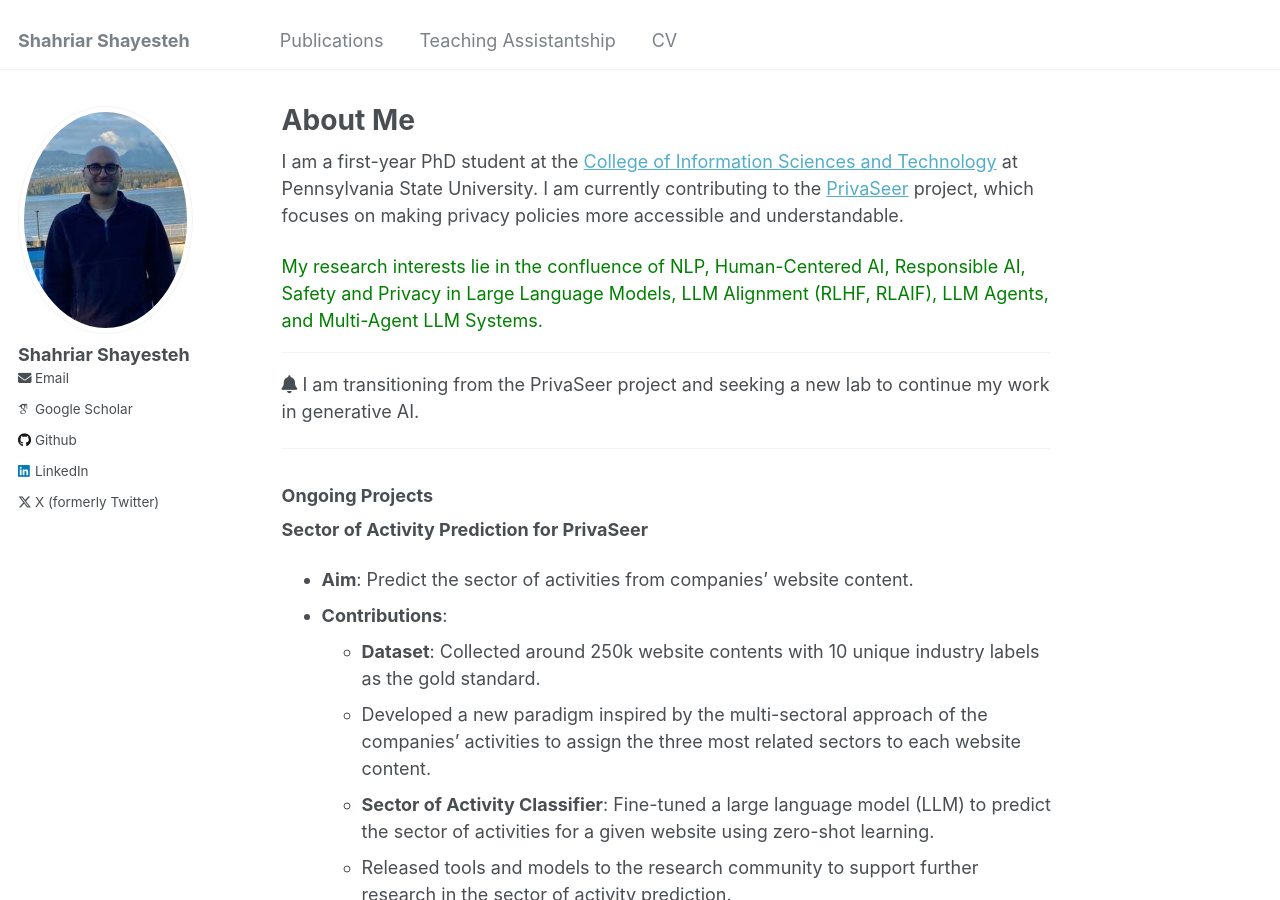
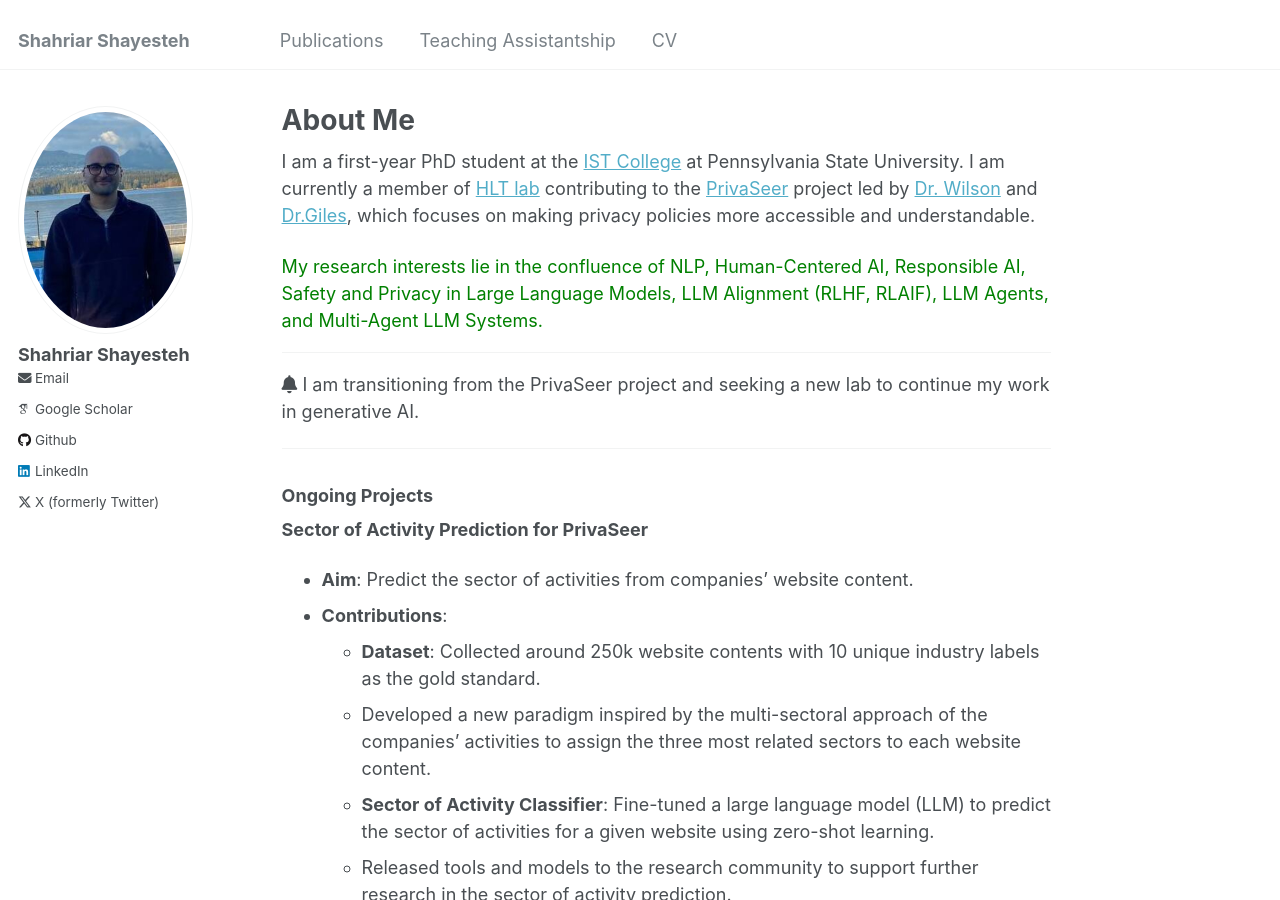
Before and after one commit to shahriarshayesteh/shahriarshayesteh.github.io, a Jekyll site: the page built from _pages/about.md, in a window 1280 px wide and 900 px high. Built offline with Jekyll 4.4.1, drawn with Linux system fonts in a browser that asks for light colours; some web fonts are replaced.

Commit message:
Update about.md

```diff
--- a/_pages/about.md
+++ b/_pages/about.md
@@ -8,7 +8,7 @@
   - /about.html
 ---
 
-I am a first-year PhD student at the [College of Information Sciences and Technology](https://ist.psu.edu/) at Pennsylvania State University. I am currently contributing to the [PrivaSeer](https://privaseer.ist.psu.edu) project, which focuses on making privacy policies more accessible and understandable.
+I am a first-year PhD student at the [IST College](https://ist.psu.edu/) at Pennsylvania State University. I am currently a member of [HLT lab](https://shomir.net/research.html) contributing to the [PrivaSeer](https://privaseer.ist.psu.edu) project led by [Dr. Wilson](https://shomir.net/index.html) and [Dr.Giles](https://clgiles.ist.psu.edu/), which focuses on making privacy policies more accessible and understandable.
 
 <font color="green">My research interests lie in the confluence of NLP, Human-Centered AI, Responsible AI, Safety and Privacy in Large Language Models, LLM Alignment (RLHF, RLAIF), LLM Agents, and Multi-Agent LLM Systems.</font>
 
```
